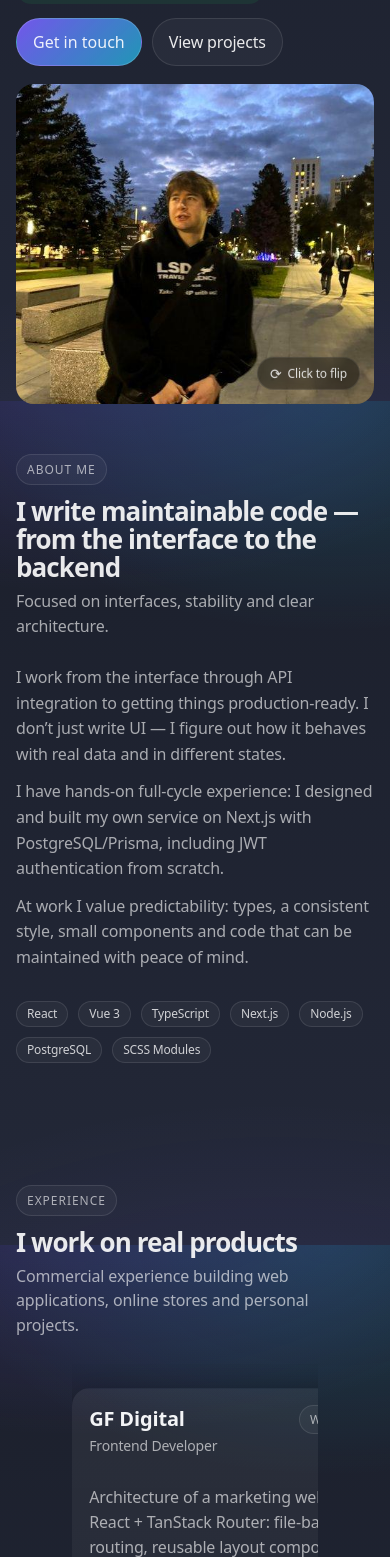
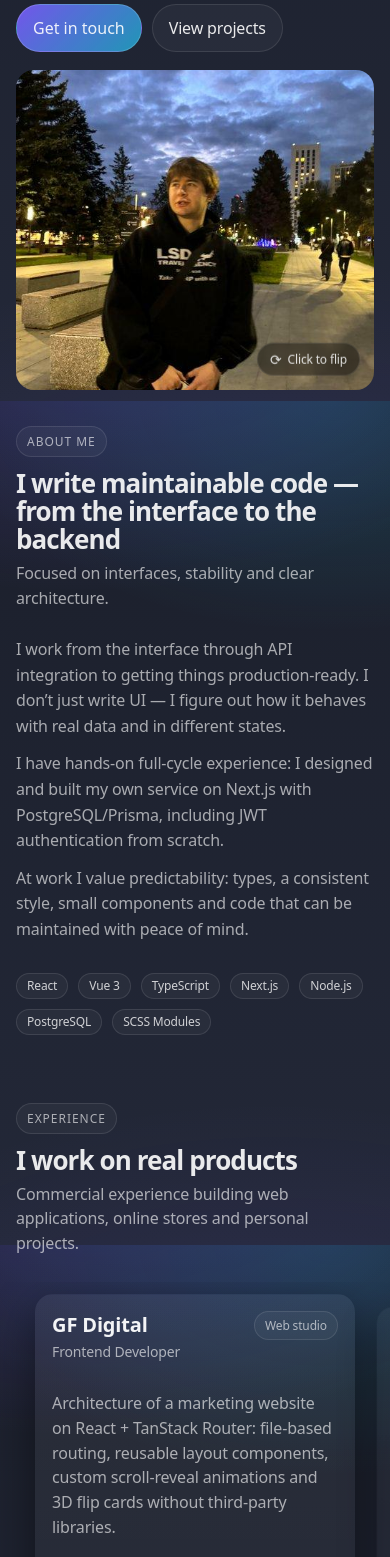
Before and after one commit to Matvey2704/portfolio-site, a React (Vite) app: page / in a window 390 px wide. Shown: the part 443-2000 px from the top of the page. Built offline with nearby package versions, Linux system fonts and the light colour scheme.

Commit message:
Mobile: fix carousel clipping, hide arrows on phones, tighter section spacing
Co-Authored-By: Claude Sonnet 5.5 <noreply@anthropic.com>
Claude-Session: https://claude.ai/code/session_016SjFAptE7LvXqFegQi15ZP

```diff
--- a/src/components/common/Carousel/Carousel.module.scss
+++ b/src/components/common/Carousel/Carousel.module.scss
@@ -11,6 +11,8 @@
 .track {
   --slide-width: 340px;
 
+  flex: 1 1 0;
+  min-width: 0;
   display: flex;
   gap: 20px;
   overflow-x: auto;
@@ -75,7 +77,31 @@
 
 @media (max-width: 980px) {
   .track {
-    --slide-width: 84vw;
+    --slide-width: min(340px, 78vw);
+  }
+}
+
+@media (max-width: 640px) {
+  .carousel {
+    margin-inline: -16px;
+  }
+}
+
+@media (max-width: 720px) {
+  .track {
+    --slide-width: 82vw;
+
+    gap: 12px;
+    padding-block: 12px;
+  }
+
+  .slide {
+    transform: scale(0.94);
+    opacity: 0.7;
+  }
+
+  .arrow {
+    display: none;
   }
 }
 
--- a/src/components/layout/Shell/Shell.module.scss
+++ b/src/components/layout/Shell/Shell.module.scss
@@ -112,7 +112,11 @@
     width: 100%;
     flex-direction: column;
     align-items: flex-start;
-    gap: 10px;
+    gap: 8px;
+  }
+
+  .main {
+    padding: 16px 0 40px;
   }
 
   .nav {
--- a/src/components/sections/AboutSection/AboutSection.module.scss
+++ b/src/components/sections/AboutSection/AboutSection.module.scss
@@ -30,3 +30,10 @@
     grid-template-columns: 1fr;
   }
 }
+
+
+@media (max-width: 640px) {
+  .section {
+    padding: 28px 0;
+  }
+}
--- a/src/components/sections/ExperienceSection/ExperienceSection.module.scss
+++ b/src/components/sections/ExperienceSection/ExperienceSection.module.scss
@@ -94,6 +94,12 @@
   display: flex;
 }
 
+@media (max-width: 640px) {
+  .section {
+    padding: 40px 0;
+  }
+}
+
 @media (max-width: 980px) {
   .grid {
     grid-template-columns: 1fr;
--- a/src/components/sections/ProblemsSection/ProblemsSection.module.scss
+++ b/src/components/sections/ProblemsSection/ProblemsSection.module.scss
@@ -28,3 +28,10 @@
     grid-template-columns: 1fr;
   }
 }
+
+
+@media (max-width: 640px) {
+  .section {
+    padding: 28px 0;
+  }
+}
--- a/src/components/sections/ProjectsSection/ProjectsSection.module.scss
+++ b/src/components/sections/ProjectsSection/ProjectsSection.module.scss
@@ -95,6 +95,20 @@
   color: rgba(255, 255, 255, 0.45);
 }
 
+@media (max-width: 640px) {
+  .section {
+    padding: 28px 0;
+  }
+
+  .card {
+    min-height: 0;
+  }
+
+  .desc {
+    min-height: 0;
+  }
+}
+
 @media (max-width: 980px) {
   .grid {
     grid-template-columns: 1fr;
--- a/src/components/sections/SkillsSection/SkillsSection.module.scss
+++ b/src/components/sections/SkillsSection/SkillsSection.module.scss
@@ -8,3 +8,10 @@
   flex-wrap: wrap;
   gap: 10px;
 }
+
+
+@media (max-width: 640px) {
+  .section {
+    padding: 28px 0;
+  }
+}
```
